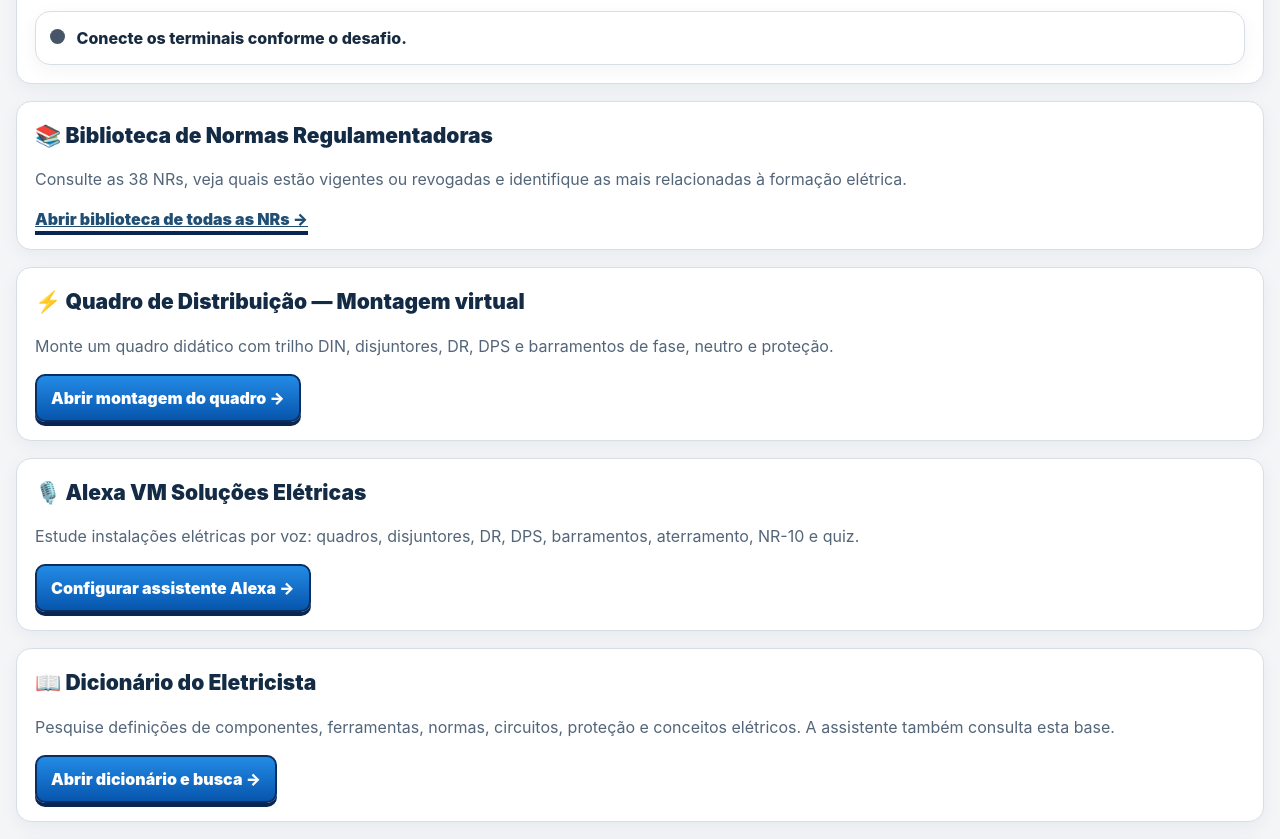
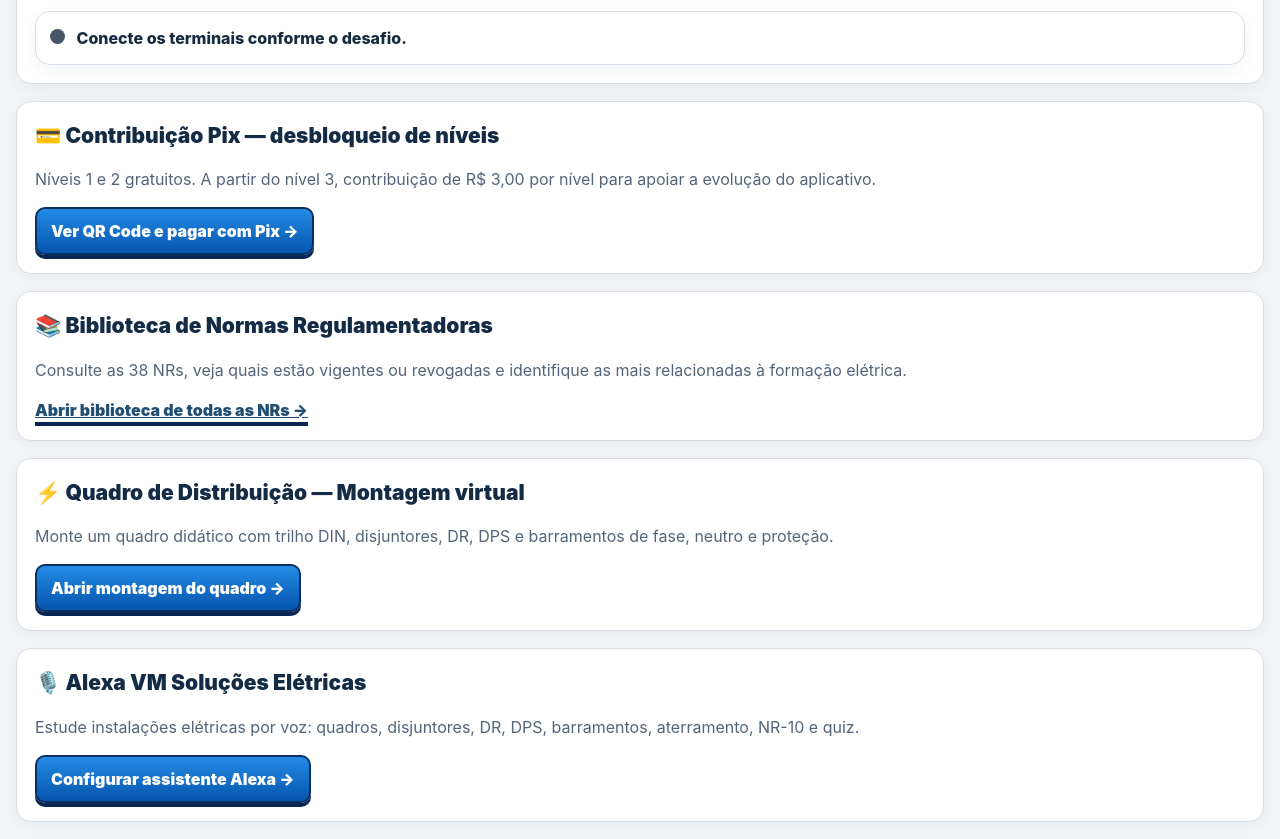
Before and after one commit to vilsonmeira/Eletricista_senai, a plain HTML site: page index.html in a window 1280 px wide. Shown: the part 1460-2299 px from the top of the page. Drawn offline with Linux system fonts and the light colour scheme; a script that the page names is missing.

Commit message:
Add Pix contribution entry point to app

```diff
--- a/index.html
+++ b/index.html
@@ -186,6 +186,7 @@ button:active,.levels button:active{transform:translateY(3px);box-shadow:0 1px 0
 <div class="actions"><button class="primary" id="check">Conferir circuito</button><button id="hint">Mostrar dica</button><button id="undo">Desfazer última ligação</button><button id="reset">Limpar bancada</button><button id="next" disabled>Próximo nível →</button></div>
 <div class="status" id="status" aria-live="polite"><span class="lamp"></span> Conecte os terminais conforme o desafio.</div>
 </section>
+<section class="card"><h2>💳 Contribuição Pix — desbloqueio de níveis</h2><p class="muted">Níveis 1 e 2 gratuitos. A partir do nível 3, contribuição de R$ 3,00 por nível para apoiar a evolução do aplicativo.</p><div class="actions"><a href="./pix.html" style="display:inline-block;text-decoration:none;border-radius:10px;border:2px solid #092e62;padding:10px 14px;background:linear-gradient(#238be5,#0755ad);color:white;font-weight:900">Ver QR Code e pagar com Pix →</a></div></section>
 <section class="card"><h2>📚 Biblioteca de Normas Regulamentadoras</h2><p class="muted">Consulte as 38 NRs, veja quais estão vigentes ou revogadas e identifique as mais relacionadas à formação elétrica.</p><div class="actions"><a href="./normas-regulamentadoras.html">Abrir biblioteca de todas as NRs →</a></div></section><section class="card"><h2>⚡ Quadro de Distribuição — Montagem virtual</h2><p class="muted">Monte um quadro didático com trilho DIN, disjuntores, DR, DPS e barramentos de fase, neutro e proteção.</p><div class="actions"><a href="./quadro-distribuicao.html" style="display:inline-block;text-decoration:none;border-radius:10px;border:2px solid #092e62;padding:10px 14px;background:linear-gradient(#238be5,#0755ad);color:white;font-weight:900">Abrir montagem do quadro →</a></div></section>
 <section class="card"><h2>🎙️ Alexa VM Soluções Elétricas</h2><p class="muted">Estude instalações elétricas por voz: quadros, disjuntores, DR, DPS, barramentos, aterramento, NR-10 e quiz.</p><div class="actions"><a href="./alexa.html" style="display:inline-block;text-decoration:none;border-radius:10px;border:2px solid #092e62;padding:10px 14px;background:linear-gradient(#238be5,#0755ad);color:white;font-weight:900">Configurar assistente Alexa →</a></div></section>
 <section class="card"><h2>📖 Dicionário do Eletricista</h2><p class="muted">Pesquise definições de componentes, ferramentas, normas, circuitos, proteção e conceitos elétricos. A assistente também consulta esta base.</p><div class="actions"><a href="./dicionario-eletricista.html" style="display:inline-block;text-decoration:none;border-radius:10px;border:2px solid #092e62;padding:10px 14px;background:linear-gradient(#238be5,#0755ad);color:white;font-weight:900">Abrir dicionário e busca →</a></div></section>
```
